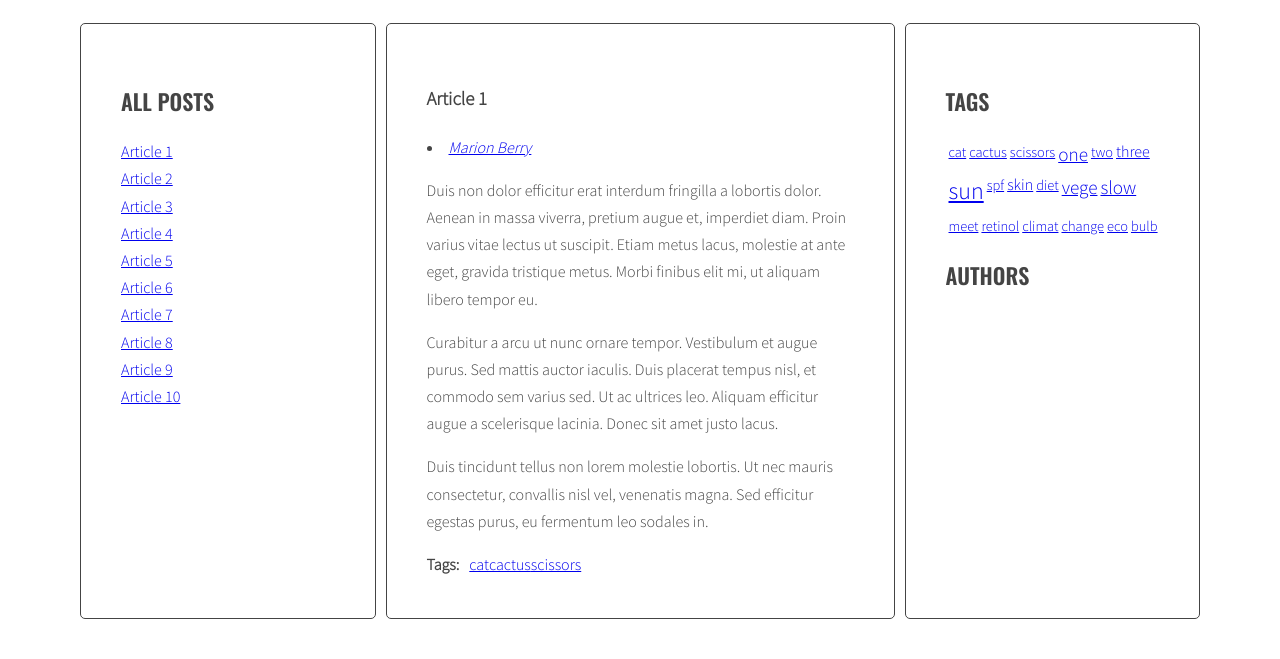
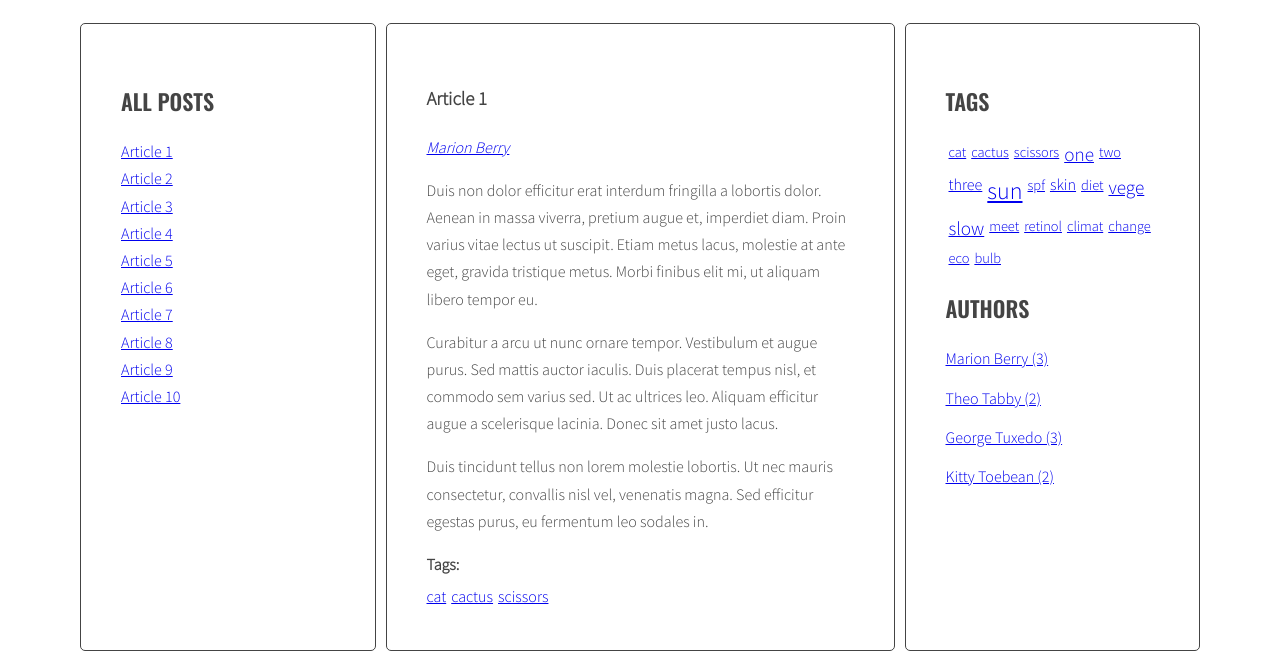
Before and after one commit to anna-grz/javascript-blog, a website: page index.html in a window 1280 px wide. Shown: the part 220-879 px from the top of the page. Before the commit the page ends 847 px from the top, so only its background shows below. Drawn offline with nearby package versions, Linux system fonts and the light colour scheme.

Commit message:
6.3 authors added, bug fixed

```diff
--- a/js/script.js
+++ b/js/script.js
@@ -1,73 +1,75 @@
-'use strict';
+"use strict";
 
 function titleClickHandler(event) {
   event.preventDefault();
   const clickedElement = this;
-  console.log('Link was clicked!');
+  console.log("Link was clicked!");
   console.log(event);
 
   /* [DONE] remove class 'active' from all article links  */
-  const activeLinks = document.querySelectorAll('.titles a.active');
+  const activeLinks = document.querySelectorAll(".titles a.active");
 
   for (let activeLink of activeLinks) {
-    activeLink.classList.remove('active');
+    activeLink.classList.remove("active");
   }
 
   /* [IN PROGRESS] add class 'active' to the clicked link */
-  console.log('clickedElement:', clickedElement);
-  this.classList.add('active');
+  console.log("clickedElement:", clickedElement);
+  this.classList.add("active");
 
   /* [DONE] remove class 'active' from all articles */
-  const activeArticles = document.querySelectorAll('.post');
+  const activeArticles = document.querySelectorAll(".post");
 
   for (let activeArticle of activeArticles) {
-    activeArticle.classList.remove('active');
+    activeArticle.classList.remove("active");
   }
 
   /* get 'href' attribute from the clicked link */
-  const articleSelector = clickedElement.getAttribute('href');
-  console.log('Article selector:', articleSelector);
+  const articleSelector = clickedElement.getAttribute("href");
+  console.log("Article selector:", articleSelector);
 
   /* find the correct article using the selector (value of 'href' attribute) */
   const targetArticle = document.querySelector(articleSelector);
-  console.log('targetArticle:', targetArticle);
+  console.log("targetArticle:", targetArticle);
 
   /* add class 'active' to the correct article */
-  targetArticle.classList.add('active');
+  targetArticle.classList.add("active");
 }
 
-const optArticleSelector = '.post',
-  optTitleSelector = '.post-title',
-  optTitleListSelector = '.titles',
-  optArticleTagsSelector = '.post-tags .list',
-  optArticleAuthorSelector = '.post-author',
-  optTagsListSelector = '.tags.list',
-  optCloudClassCount = '5',
-  optCloudClassPrefix = 'tag-size-';
+const optArticleSelector = ".post",
+  optTitleSelector = ".post-title",
+  optTitleListSelector = ".titles",
+  optArticleTagsSelector = ".post-tags .list",
+  optArticleAuthorSelector = ".post-author",
+  optTagsListSelector = ".tags.list",
+  optCloudClassCount = "5",
+  optCloudClassPrefix = "tag-size-",
+  optAuthorsListSelector = ".authors.list";
 
-function generateTitleLinks(customSelector = ''){
+function generateTitleLinks(customSelector = "") {
   console.log(customSelector);
 
   /* remove contents of titleList */
   const titleList = document.querySelector(optTitleListSelector);
-  console.log('titleList', titleList);
+  console.log("titleList", titleList);
 
-  titleList.innerHTML = '';
+  titleList.innerHTML = "";
 
   /*Usuń wszystkie elementy <li> wewnątrz tagu <ul class="list titles">, aby pozostała lista była początkowo pusta.*/
 
   /*Zadeklaruj nową stałą articles i zapisz do niej odniesienie do wszystkich elementów pasujących do selektora zapisanego w stałej optArticleSelector*/
 
-  const articles = document.querySelectorAll(optArticleSelector + customSelector);
+  const articles = document.querySelectorAll(
+    optArticleSelector + customSelector
+  );
   console.log(optArticleSelector + customSelector);
 
-
   /* for each article */
-  let html = '';
+  let html = "";
   for (let article of articles) {
     /* get the article id */
 
-    const articleId = article.getAttribute('id');
+    const articleId = article.getAttribute("id");
 
     /* find the title element */
 
@@ -77,56 +79,58 @@ function generateTitleLinks(customSelector = ''){
     /* create HTML of the link */
 
     const linkHTML =
-    '<li><a href="#' + articleId + '"><span>' + articleTitle + '</span></a></li>';
-    console.log('linkHTML', linkHTML);
+      '<li><a href="#' +
+      articleId +
+      '"><span>' +
+      articleTitle +
+      "</span></a></li>";
+    console.log("linkHTML", linkHTML);
 
     /* insert link into titleList */
 
+    titleList.insertAdjacentHTML("beforeend", linkHTML);
 
-    titleList.insertAdjacentHTML('beforeend', linkHTML);
-
-    console.log('html', html);
+    console.log("html", html);
   }
 
-  const links = document.querySelectorAll('.titles a');
-  console.log('links', links);
+  const links = document.querySelectorAll(".titles a");
+  console.log("links", links);
 
   for (let link of links) {
-    link.addEventListener('click', titleClickHandler);
+    link.addEventListener("click", titleClickHandler);
   }
 }
 generateTitleLinks();
 
-function calculateTagsParams(tags){
+function calculateTagsParams(tags) {
   const params = {
     max: 0,
     min: 999999,
   };
 
-  for(let tag in tags){
-    if(tags[tag] > params.max){
+  for (let tag in tags) {
+    if (tags[tag] > params.max) {
       params.max = tags[tag];
-    }
-    else(tags[tag] < params.min); {
+    } else tags[tag] < params.min;
+    {
       params.min = tags[tag];
     }
-    console.log(tag + ' is used ' + tags[tag] + ' times');
+    console.log(tag + " is used " + tags[tag] + " times");
   }
 
   return params;
 }
 
-function calculateTagClass(count, params){
+function calculateTagClass(count, params) {
   const normalizedCount = count - params.min;
   const normalizedMax = params.max - params.min;
   const percentage = normalizedCount / normalizedMax;
-  const classNumber = Math.floor( percentage * (optCloudClassCount - 1) + 1 );
+  const classNumber = Math.floor(percentage * (optCloudClassCount - 1) + 1);
 
   return optCloudClassPrefix + classNumber;
-
 }
 
-function generateTags(){
+function generateTags() {
   /* [NEW] create a new variable allTags with an empty object*/
   let allTags = {};
 
@@ -137,70 +141,75 @@ function generateTags(){
   /* START LOOP: for every article: */
 
   for (let article of articles) {
-
     /* find tags wrapper */
     const tagWrapper = article.querySelector(optArticleTagsSelector);
-    console.log('tagWrapper', tagWrapper);
+    console.log("tagWrapper", tagWrapper);
 
     /* make html variable with empty string */
-    let html = '';
+    let html = "";
 
     /* get tags from data-tags attribute */
-    const articleTags = article.getAttribute('data-tags');
-    console.log('articleTags:', articleTags);
+    const articleTags = article.getAttribute("data-tags");
+    console.log("articleTags:", articleTags);
 
     /* split tags into array */
-    const articleTagsArray = articleTags.split(' ');
-    console.log('articleTagsArray', articleTagsArray);
+    const articleTagsArray = articleTags.split(" ");
+    console.log("articleTagsArray", articleTagsArray);
 
     /* START LOOP: for each tag */
-    for(let tag of articleTagsArray) {
+    for (let tag of articleTagsArray) {
       /* generate HTML of the link */
-      const linkHTML = '<li><a href="#tag-' + tag + '">' + tag + '</a></li>';
-      console.log('linkHTML', linkHTML);
+      const linkHTML = '<li><a href="#tag-' + tag + '">' + tag + "</a></li>";
+      console.log("linkHTML", linkHTML);
 
       /* add generated code to html variable */
       html = html + linkHTML;
 
       /* [NEW] check if this link is NOT already in allTags */
-      if(!allTags.hasOwnProperty(tag)){
+      if (!allTags.hasOwnProperty(tag)) {
         /* [NEW] add tag to allTags object*/
         allTags[tag] = 1;
       } else {
         allTags[tag]++;
       }
-    /* END LOOP: for each tag */
+      /* END LOOP: for each tag */
     }
     /* insert HTML of all the links into the tags wrapper */
-    tagWrapper.insertAdjacentHTML('beforeend', html);
-    console.log('html', html);
+    tagWrapper.insertAdjacentHTML("beforeend", html);
+    console.log("html", html);
 
-  /* END LOOP: for every article: */
+    /* END LOOP: for every article: */
   }
   /* [NEW] find list of tags in right column */
   const tagList = document.querySelector(optTagsListSelector);
-  console.log('tagList', tagList);
+  console.log("tagList", tagList);
 
   const tagsParams = calculateTagsParams(allTags);
-  console.log('tagsParams', tagsParams)
+  console.log("tagsParams", tagsParams);
 
   /* [NEW] create variable for all links HTML code */
-  let allTagsHTML = '';
+  let allTagsHTML = "";
 
   /* [NEW] START LOP: for each tag in allTags: */
-  for(let tag in allTags){
+  for (let tag in allTags) {
     /*[NEW] generate code od a link and add it to allTagsHTML */
     //allTagsHTML += tag + ' (' + allTags[tag] + ') ';//
     /*const tagLinkHTML = '<li><a href="tag-' + tag + '">' + tag + ' (' +allTags[tag] + ')</a></li>';*/
 
-    const tagLinkHTML = '<li><a href="tag-' + tag + '" class="' + calculateTagClass(allTags[tag], tagsParams) + '">' + tag + '</a></li>';
-    console.log('tagLinkHTML:', tagLinkHTML);
+    const tagLinkHTML =
+      '<li><a href="#tag-' +
+      tag +
+      '" class="' +
+      calculateTagClass(allTags[tag], tagsParams) +
+      '">' +
+      tag +
+      "</a></li>";
+    console.log("tagLinkHTML:", tagLinkHTML);
 
-    allTagsHTML+= tagLinkHTML;
+    allTagsHTML += tagLinkHTML;
   }
   /*[NEW] END LOOP:for each tag in allTags: */
   tagList.innerHTML = allTagsHTML;
-
 }
 
 generateTags();
@@ -211,82 +220,117 @@ function tagClickHandler(event) {
   /* make new constant named "clickedElement" and give it the value of "this" */
   const clickedElement = this;
   /* make a new constant "href" and read the attribute "href" of the clicked element */
-  const href = clickedElement.getAttribute('href');
+  const href = clickedElement.getAttribute("href");
   /* make a new constant "tag" and extract tag from the "href" constant */
-  const tag = href.replace('#tag-', '');
+  const tag = href.replace("#tag-", "");
   /* find all tag links with class active */
   const activeTagLinks = document.querySelectorAll('a.active[href^="#tag-"]');
   /* START LOOP: for each active tag link */
   for (let activeTagLink of activeTagLinks) {
-  /* remove class active */
-    activeTagLink.classList.remove('active');
+    /* remove class active */
+    activeTagLink.classList.remove("active");
   }
   /* END LOOP: for each active tag link */
 
   /* find all tag links with "href" attribute equal to the "href" constant */
   const tagLinks = document.querySelectorAll('a[href="' + href + '"]');
-  clickedElement.classList.add('active');
+  clickedElement.classList.add("active");
   /* START LOOP: for each found tag link */
   for (let tagLink of tagLinks) {
-  /* add class active */
-    tagLink.classList.add('active');
+    /* add class active */
+    tagLink.classList.add("active");
   }
   /* END LOOP: for each found tag link */
   /* execute function "generateTitleLinks" with article selector as argument */
   generateTitleLinks('[data-tags~="' + tag + '"]');
-
 }
-
 
 function addClickListenersToTags() {
   /* find all links to tags */
   const tagLinks = document.querySelectorAll('a[href^="#tag-"]');
   /* START LOOP: for each link */
   for (let tagLink of tagLinks) {
-
     /* add tagClickHandler as event listener for that link */
-    tagLink.addEventListener('click', tagClickHandler);
-
+    tagLink.addEventListener("click", tagClickHandler);
   }
   /* END LOOP: for each link */
 }
 
 addClickListenersToTags();
 
+function generateAuthors() {
+  /* [NEW] create object for all authors */
+  let allAuthors = {};
 
-function generateAuthors(){
   /* find all articles */
   const articles = document.querySelectorAll(optArticleSelector);
   console.log(optArticleSelector);
 
   /* START LOOP: for every article: */
-  let html = '';
+
   for (let article of articles) {
     /* find author wrapper */
     const authorWrapper = article.querySelector(optArticleAuthorSelector);
-    console.log('authorWrapper', authorWrapper);
+    console.log("authorWrapper", authorWrapper);
 
     /* make html variable with empty string */
-    let html = '';
+    /* let html = ''; */
 
     /* get authors from data-author attribute */
-    const articleAuthor = article.getAttribute('data-author');
-    console.log('articleAuthor:', articleAuthor);
+    const articleAuthor = article.getAttribute("data-author");
+    console.log("articleAuthor:", articleAuthor);
 
     /* generate HTML of the link */
-    const linkHTML = '<li><a href="#author-' + articleAuthor + '">' + articleAuthor + '</a></li>';
-    console.log('linkHTML', linkHTML);
+    const linkHTML =
+      '<li><a href="#author-' +
+      articleAuthor +
+      '">' +
+      articleAuthor +
+      "</a></li>";
+    console.log("linkHTML", linkHTML);
 
     /* add generated code to html variable */
-    html = html + linkHTML;
+
+    /* check if this is NOT already in allAuthors */
+    if (!allAuthors.hasOwnProperty(articleAuthor)) {
+      /*[NEW] add author to allAuthor object*/
+      allAuthors[articleAuthor] = 1;
+    } else {
+      allAuthors[articleAuthor]++;
+    }
 
     /* insert HTML of all the links into the authors wrapper */
-    authorWrapper.insertAdjacentHTML('beforeend', html);
-    console.log('html', html);
+    authorWrapper.insertAdjacentHTML("beforeend", linkHTML);
+    console.log("linkHTML", linkHTML);
+  }
+  /* END LOOP: for every article: */
 
-    /* END LOOP: for every article: */
+  /* [NEW] Find list of authors in right column */
+  const authorList = document.querySelector(optAuthorsListSelector);
+  console.log("authorList", authorList);
+
+  /*[NEW] create variable for all links HTML code */
+  let allAuthorsHTML = "";
+
+  /*[NEW] START LOOP: for each author in authorList: */
+  for (let author in allAuthors) {
+    const authorLinkHTML =
+      '<li><a href="#author-' +
+      author +
+      '">' +
+      author +
+      " (" +
+      allAuthors[author] +
+      ")</a></li>";
+    console.log("authorLinkHTML:", authorLinkHTML);
+
+    allAuthorsHTML += authorLinkHTML;
   }
+
+  /*[NEW] END LOOP: for each author in allAuthors */
+  authorList.innerHTML = allAuthorsHTML;
 }
+
 generateAuthors();
 
 function authorClickHandler(event) {
@@ -295,15 +339,17 @@ function authorClickHandler(event) {
   /* make new constant named "clickedElement" and give it the value of "this" */
   const clickedElement = this;
   /* DONE make a new constant "href" and read the attribute "href" of the clicked element */
-  const href =  clickedElement.getAttribute('href');
+  const href = clickedElement.getAttribute("href");
   /* make a new constant "author" and extract author from the "href" constant */
-  const author = href.replace('#author-', '');
+  const author = href.replace("#author-", "");
   /* find all author links with class active */
-  const activeAuthorLinks = document.querySelectorAll('a.active[href^="#author-"]');
+  const activeAuthorLinks = document.querySelectorAll(
+    'a.active[href^="#author-"]'
+  );
   /* START LOOP: for each active tag link */
   for (let activeAuthorLink of activeAuthorLinks) {
     /* remove class active */
-    activeAuthorLink.classList.remove('active');
+    activeAuthorLink.classList.remove("active");
   }
   /* END LOOP: for each active tag link */
 
@@ -312,26 +358,20 @@ function authorClickHandler(event) {
   /* START LOOP: for each found author link */
   for (let authorLink of authorLinks) {
     /* add class active */
-    authorLink.classList.add('active');
+    authorLink.classList.add("active");
   }
   /* END LOOP: for each found author link */
   /* execute function "generateTitleLinks" with article selector as argument */
   generateTitleLinks('[data-author="' + author + '"]');
-
 }
-
-authorClickHandler();
-
 
 function addClickListenersToAuthors() {
   /* find all links to tags */
   const authorLinks = document.querySelectorAll('a[href^="#author-"]');
   /* START LOOP: for each link */
   for (let authorLink of authorLinks) {
-
     /* add authorClickHandler as event listener for that link */
-    authorLink.addEventListener('click', authorClickHandler);
-
+    authorLink.addEventListener("click", authorClickHandler);
   }
   /* END LOOP: for each link */
 }
--- a/sass/style.scss
+++ b/sass/style.scss
@@ -101,6 +101,7 @@ body {
   }
 }
 
+
 /* Post */
 
 .post {
@@ -113,12 +114,48 @@ body {
 
 .post-author {
   font-style: italic;
+  list-style: none;
 }
 
-.post-tags {
+.post-tags li {
+  margin: 0 5px 0 0;
+}
+
+.post-tags p {
+  margin: 5px 0;
+}
+/* Cloud tags */
+
+.tag-size-1 {
+  font-size: 90%;
+  margin-left: 3px;
+}
+
+.tag-size-2 {
+    font-size: 100%;
+    margin-left: 3px;
+}
+
+.tag-size-3 {
+    font-size: 120%;
+    margin-left: 3px;
+}
+
+.tag-size-4 {
+    font-size: 130%;
+    margin-left: 3px;
+}
+
+.tag-size-5 {
+    font-size: 150%;
+    margin-left: 3px;
+}
+
+ul.list.tags {
   display: flex;
+  flex-wrap: wrap;
+}
 
-  p {
-    margin: 0 10px 0 0;
-  }
+.list.tags li {
+  margin: 0 2px 0 0;
 }
```
Also changed, not shown: css/style.css, 1 other file.
